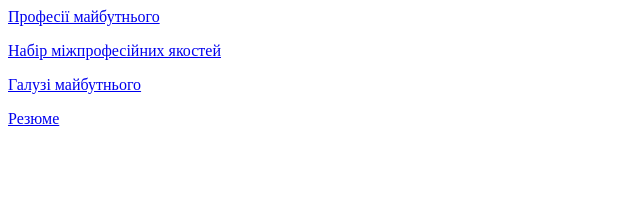
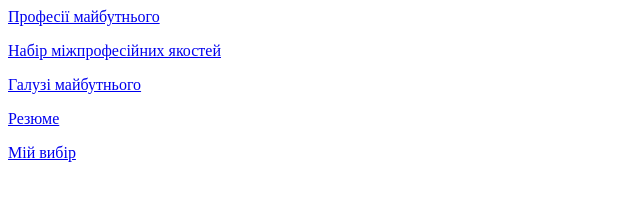
Before and after one commit to pukhalska20/pukhalska20.github.io, a plain HTML site: page nav.html in a window 1280 px wide. Shown: the full height of the page, 0-640 px from the left. Drawn offline with Linux system fonts and the light colour scheme.

Commit message:
Update nav.html

```diff
--- a/nav.html
+++ b/nav.html
@@ -9,5 +9,6 @@
 <p><a href="storinka2.html" target="main">Набір міжпрофесійних якостей</a></p>
 <p><a href="storinka3.html" target="main">Галузі майбутнього</a></p>
 <p><a href="resume.html" target="main">Резюме</a></p>
+<p><a href="vubir.html" target="main">Мій вибір</a></p>
 </body>
 </html>
```
